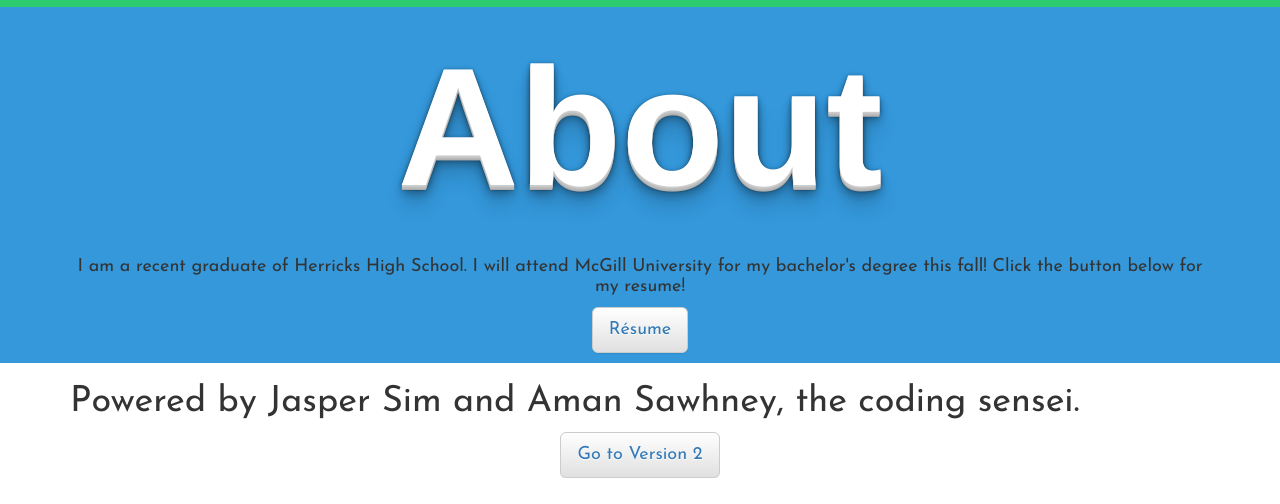
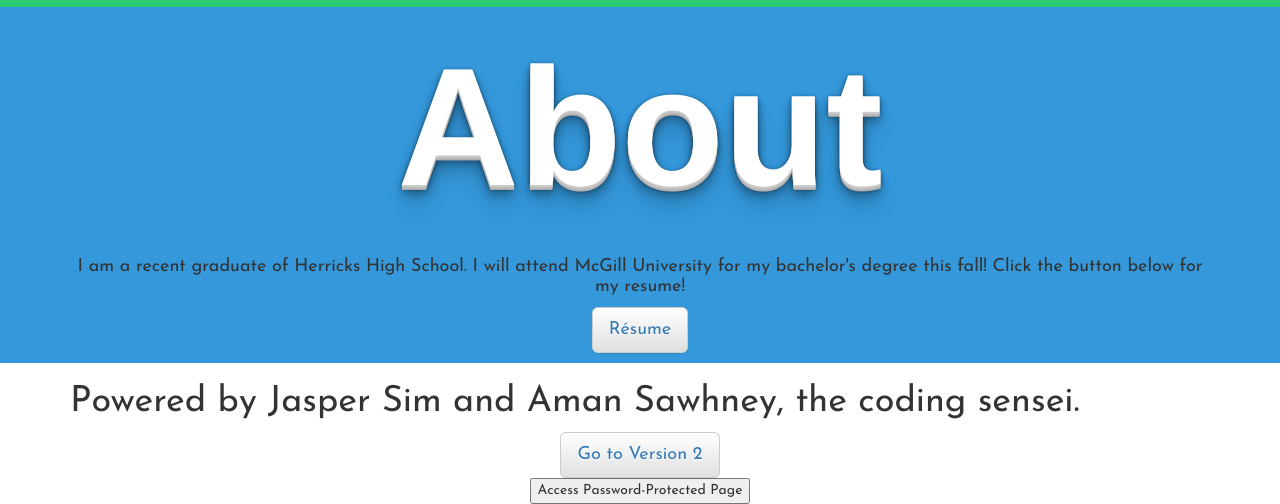
Before and after one commit to jas122/personalSite2017, a plain HTML site: page index.html in a window 1280 px wide. Shown: the part 868-1372 px from the top of the page. Before the commit the page ends 1346 px from the top, so only its background shows below. Drawn offline with nearby package versions, Linux system fonts and the light colour scheme.

Commit message:
added button that requires a password

```diff
--- a/index.html
+++ b/index.html
@@ -126,5 +126,31 @@
         </div>
     </div>
 </div>
+<SCRIPT>
+    function passWord() {
+        var testV = 1;
+        var pass1 = prompt('Enter Password to Access Page - not case sensitive',' ');
+        while (testV < 3) {
+            if (!pass1)
+                history.go(-1);
+            if (pass1.toLowerCase() == "jasper") {
+                alert('Press OK to continue to page...');
+                window.open('practice.html');
+                break;
+            }
+            testV+=1;
+            var pass1 =
+                prompt('Access Denied - Password Incorrect.','Password');
+        }
+        if (pass1.toLowerCase()!="password" & testV ==3)
+            history.go(-1);
+        return " ";
+    }
+</SCRIPT>
+<CENTER>
+    <FORM>
+        <input type="button" value="Access Password-Protected Page" onClick="passWord()">
+    </FORM>
+</CENTER>
 </body>
 </html>
```
